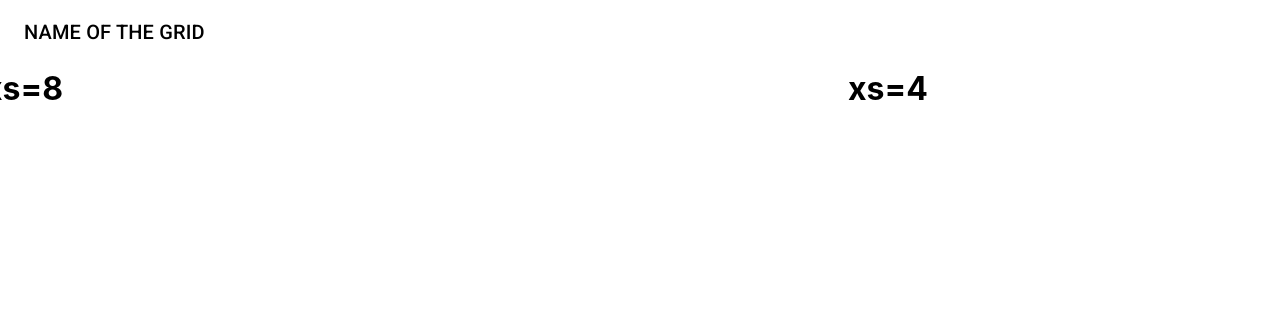
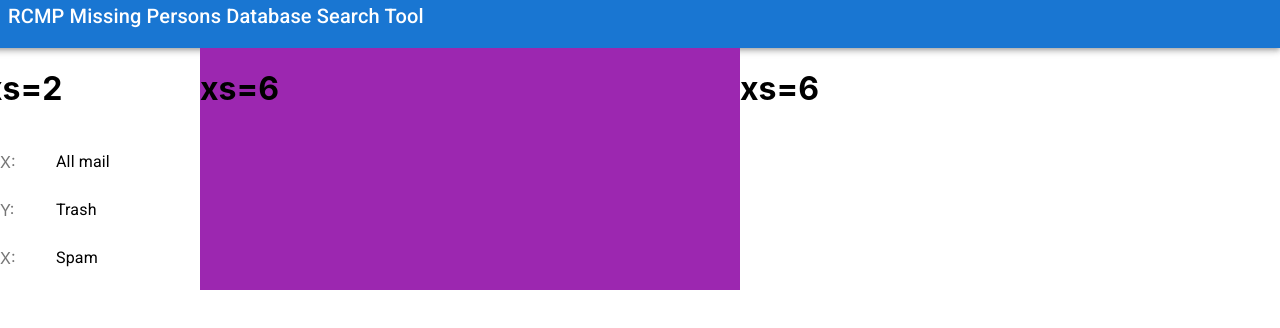
Before and after one commit to thomaslillo/missing-persons-viewer, a React (Create React App) app: page / in a window 1280 px wide. Shown: the top 328 px of the page. Built offline with nearby package versions, Linux system fonts and the light colour scheme.

Commit message:
learning about material UI

```diff
--- a/src/App.js
+++ b/src/App.js
@@ -3,17 +3,18 @@ import { useState } from 'react'
 // helmet gives access to head tags
 import { Helmet } from 'react-helmet';
 // material UI
-import Button from '@mui/material/Button';
+import { styled } from '@mui/material/styles';
 import Grid from '@mui/material/Grid'; // Grid version
-import Grid2 from '@mui/material/Unstable_Grid2'; // Grid version 2
+import Paper from '@mui/material/Paper';
 // components
 import Title from './components/Title';
-//import Menu from './components/Menu';
+import Menu from './components/Menu';
 import './styles/App.css';
 
 function App() {
   return (
     <div className="App">
+
       <Helmet>
         <title>RCMP Missing Persons Database Tool</title>
         <meta name="description" content="This app will allow you to compare Missing Persons records to Unidentified Remains records from the RCMP Database containing both." />
@@ -22,13 +23,19 @@ function App() {
       </Helmet>
 
       <div className="main-grid">
-        <Title/>
         <Grid container spacing={2}>
-            <Grid xs={8}>
-                <h1>xs=8</h1>
+            <Grid xs={12}>
+              <Title/>
             </Grid>
-            <Grid xs={4}>
-                <h1>xs=4</h1>
+            <Grid xs={2}>
+                <h1>xs=2</h1>
+                <Menu/>
+            </Grid>
+            <Grid xs={5} sx={{ bgcolor: 'secondary.main' }}>
+                <h1>xs=6</h1>
+            </Grid>
+            <Grid xs={5}>
+                <h1>xs=6</h1>
             </Grid>
         </Grid>
       </div>
--- a/src/components/Menu.js
+++ b/src/components/Menu.js
@@ -1,14 +1,28 @@
+import * as React from 'react';
+import List from '@mui/material/List';
+import ListItem from '@mui/material/ListItem';
+import ListItemButton from '@mui/material/ListItemButton';
+import ListItemIcon from '@mui/material/ListItemIcon';
+import ListItemText from '@mui/material/ListItemText';
+
 function Menu(props) {
 
     return (
         <div className="menu">
-            <div className="menu-item">
-                <div className="menu-item-name">
-                    <h3>{props.name}</h3>
-                </div>
-            </div>
+            <List>
+                {['All mail', 'Trash', 'Spam'].map((text, index) => (
+                <ListItem key={text} disablePadding>
+                    <ListItemButton>
+                    <ListItemIcon>
+                        {index % 2 === 0 ? 'X:' : 'Y:'}
+                    </ListItemIcon>
+                    <ListItemText primary={text} />
+                    </ListItemButton>
+                </ListItem>
+                ))}
+            </List>
         </div>
-    )
+    );
 
 }
 
--- a/src/components/Title.js
+++ b/src/components/Title.js
@@ -1,15 +1,18 @@
 import * as React from 'react';
-import Toolbar from '@mui/material/Toolbar';
-import Typography from '@mui/material/Typography';
+import {AppBar, Box, Toolbar, Typography} from '@mui/material';
 
 function Title(){
     return (
-        <Toolbar>
-            <Typography variant="h6" color="inherit" noWrap>
-            NAME OF THE GRID
-            </Typography>
-        </Toolbar>
-    );
+        <Box sx={{ flexGrow: 1 }}>
+          <AppBar position="static">
+            <Toolbar>
+              <Typography variant="h6" component="div" sx={{ flexGrow: 1 }}>
+                RCMP Missing Persons Database Search Tool
+              </Typography>
+            </Toolbar>
+          </AppBar>
+        </Box>
+      );
 }
 
 export default Title;
```
